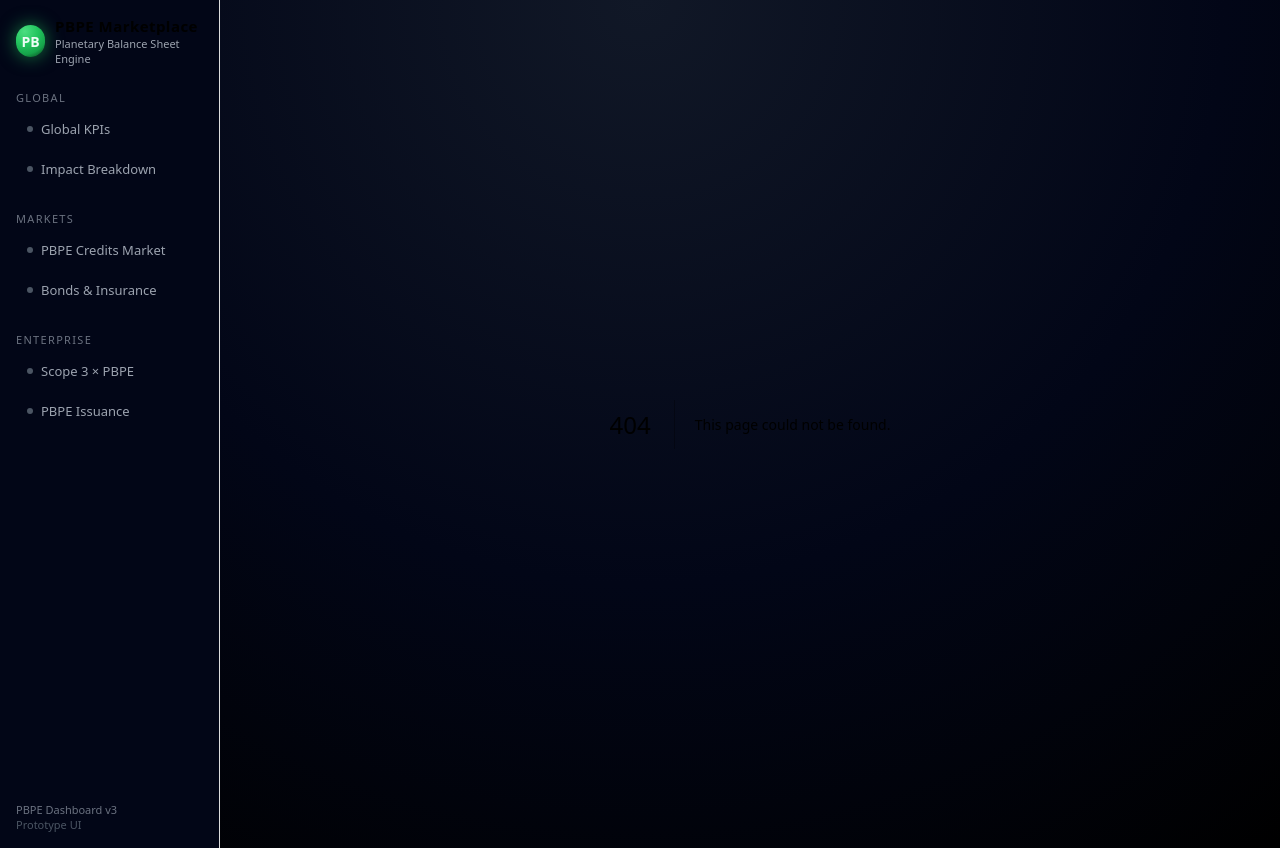
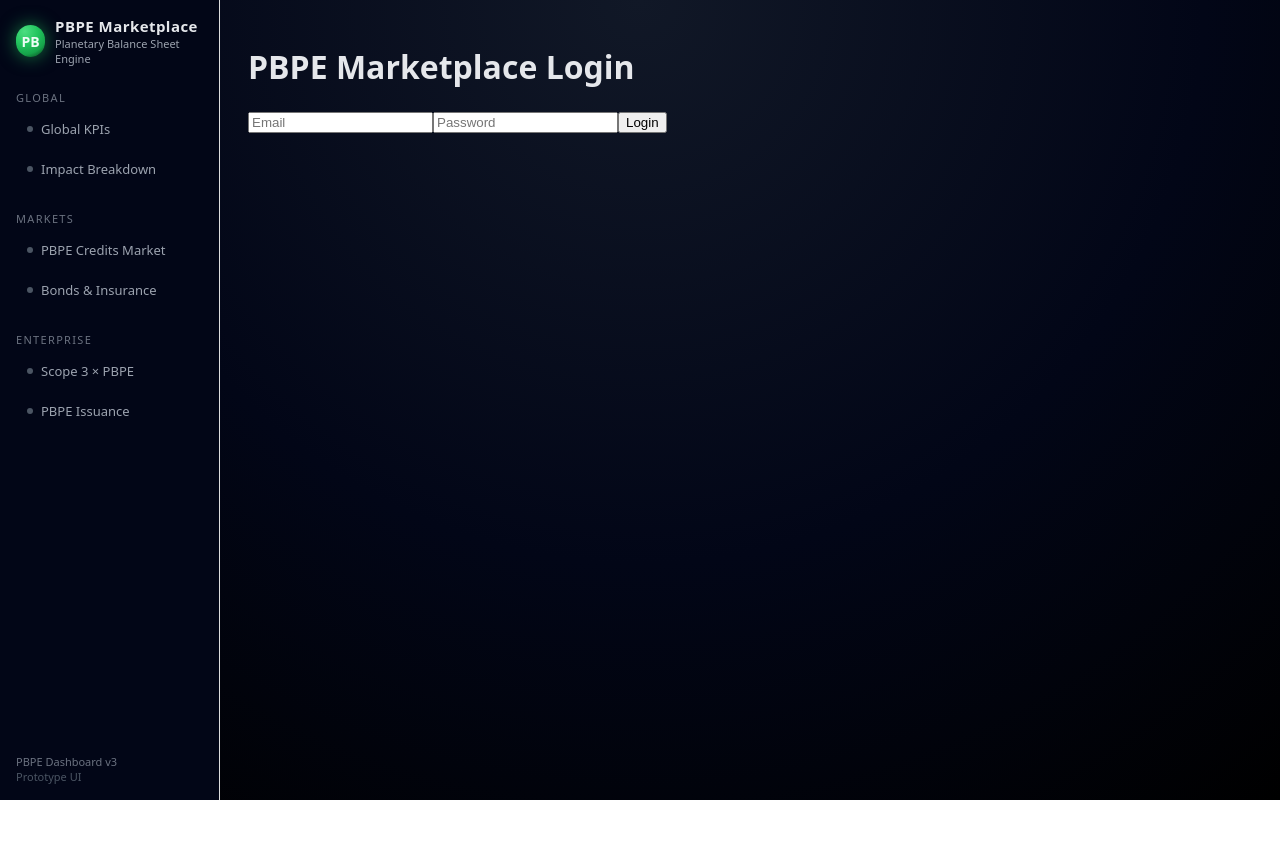
Before and after one commit to shimojok/PBPE-Marketplace, a Next.js app in the folder frontend/: page /login in a window 1280 px wide. Before the commit this address had no page. After the commit the page ends 800 px from the top, so only its background shows below. Built offline with nearby package versions, Linux system fonts and the light colour scheme.

Commit message:
Implement login functionality with error handling

```diff
--- /dev/null
+++ b/frontend/pages/login.tsx
@@ -0,0 +1,57 @@
+import { useState } from 'react'
+import axios from 'axios'
+
+export default function Login() {
+  const [email, setEmail] = useState('')
+  const [password, setPassword] = useState('')
+  const [error, setError] = useState('')
+
+  const handleLogin = async (e) => {
+    e.preventDefault()
+    setError('')
+
+    try {
+      const res = await axios.post('http://localhost:8000/auth/login', {
+        email,
+        password,
+      })
+
+      localStorage.setItem('token', res.data.access_token)
+      window.location.href = '/dashboard/kpis'
+    } catch (err) {
+      setError('Invalid email or password')
+    }
+  }
+
+  return (
+    <div className="login-container">
+      <h1 className="login-title">PBPE Marketplace Login</h1>
+
+      <form onSubmit={handleLogin} className="login-form">
+        <input
+          type="email"
+          placeholder="Email"
+          value={email}
+          onChange={(e) => setEmail(e.target.value)}
+          required
+          className="login-input"
+        />
+
+        <input
+          type="password"
+          placeholder="Password"
+          value={password}
+          onChange={(e) => setPassword(e.target.value)}
+          required
+          className="login-input"
+        />
+
+        {error && <div className="login-error">{error}</div>}
+
+        <button type="submit" className="login-button">
+          Login
+        </button>
+      </form>
+    </div>
+  )
+}
```
